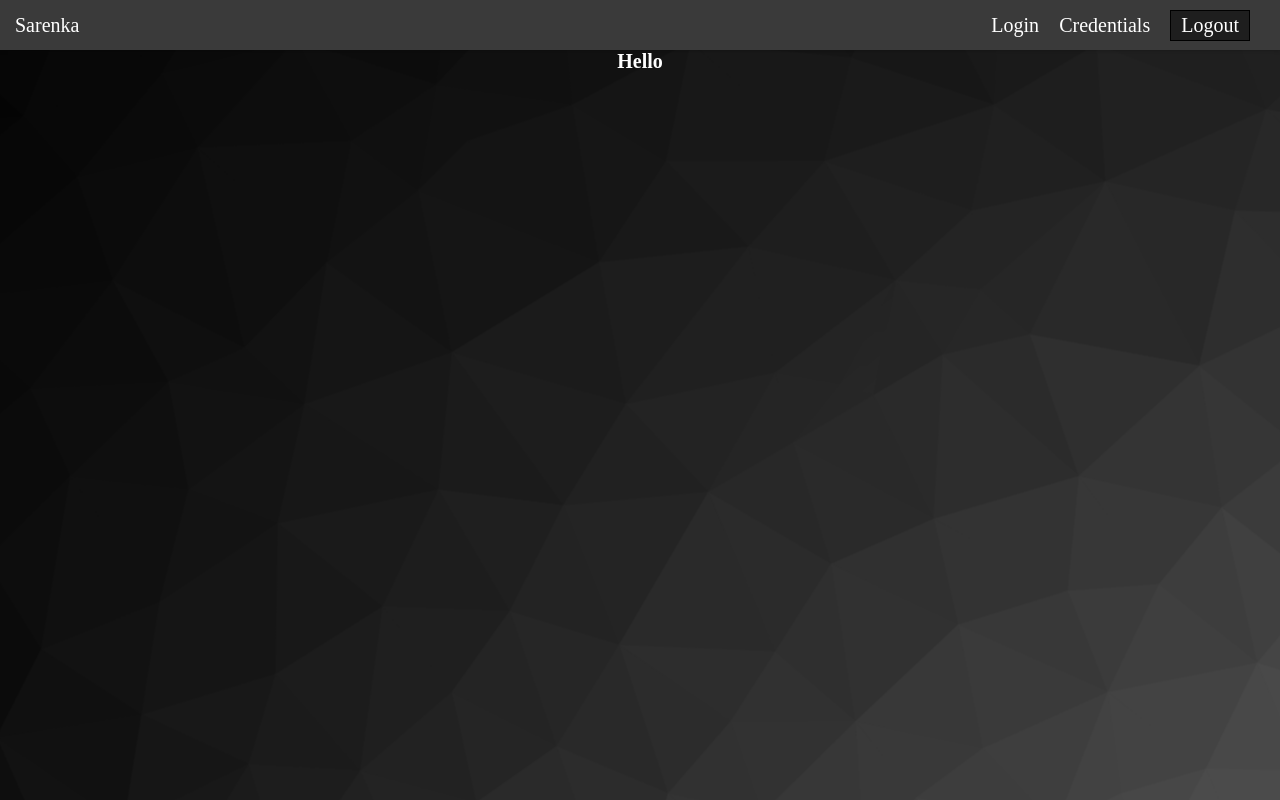
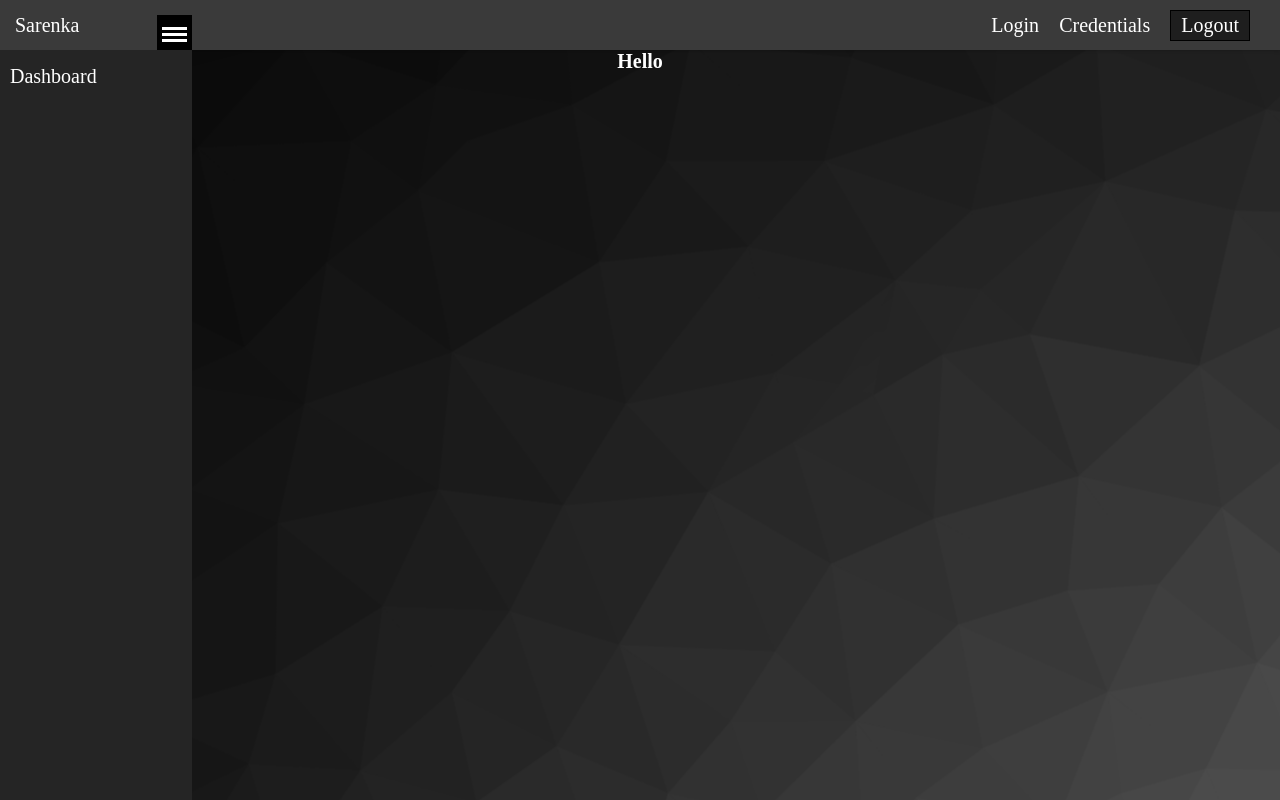
Before and after one commit to KTZgraph/sarenka-osint, a Next.js app: page / in a window 1280 px wide. Built offline with nearby package versions, Linux system fonts and the light colour scheme.

Commit message:
main-menu left

```diff
--- a/components/layout/layout.js
+++ b/components/layout/layout.js
@@ -1,11 +1,13 @@
 import { Fragment } from 'react'
 import Footer from './footer'
 import MainNavigation from './main-navigation';
+import MainMenu from './main-menu'
 
 function Layout(props){
     return(
         <Fragment>
             <MainNavigation/>
+            <MainMenu/>
             <main className='main'>{props.children}</main>
             {/* <Footer/> */}
         </Fragment>
--- /dev/null
+++ b/components/layout/main-menu.js
@@ -0,0 +1,28 @@
+import Link from "next/link";
+import classes from "./main-menu.module.css";
+
+function MainMenu() {
+  return (
+    <nav className={classes.sidebar}>
+      {/* Hamburger menu */}
+      <div className={classes.hamburgerMenu}>
+          {/* wiele klas */}
+          <div className={[classes.line, classes.line1].join(" ")}></div>
+          <div className={[classes.line, classes.line2].join(" ")}></div>
+          <div className={[classes.line, classes.line3].join(" ")}></div>
+      </div>
+
+      <ul className={classes.list}>
+        <li className={classes.item}>
+          <Link href="/">
+            <a href="#" className={classes.link}>
+              <span className={classes.text}>Dashboard</span>
+            </a>
+          </Link>
+        </li>
+      </ul>
+    </nav>
+  );
+}
+
+export default MainMenu;
--- /dev/null
+++ b/components/layout/main-menu.module.css
@@ -0,0 +1,52 @@
+.sidebar {
+  width: 15vw;
+  height: calc(100vh - var(--main-navigation-height));
+  background-color: var(--color-grey-9);
+  position: fixed;
+  font-size: 2rem;
+  /* domyslnie menu schowane */
+  /* left: -15vw; */
+  padding: 1.5rem 1rem;
+  z-index: 100; /*żeby ikona hamburgera byla widoczna*/
+  transition: left 0.2s;
+}
+
+.hamburgerMenu {
+  width: 3.5rem;
+  height: 3.5rem;
+  background-color: black;
+  /* border-bottom-right-radius: 1rem; */
+  /* domyslnie pojawia sie w lewym gornym rogu - zmiana na góre prawo*/
+  position: absolute;
+  right: 0; /* domylsnie ikona ma być widoczna */
+  top: -3.5rem;
+  /* wysrodkowanie - można obliczyc (3.5rem - 2.5rem[szerokosc linii)/2 i z tego wyniku obnliczyc padding*/
+  padding: 0.5rem;
+  box-sizing: border-box; /*bo przez padding sie powiekszyl elemnt*/
+  /* SREDNIO MI SIE TO PODOBA to transition */
+  /*delay ostatnie*/
+  /* transition: right .3s .3s;  */
+}
+
+/* linie hamburgera */
+.line {
+  width: 2.5rem;
+  height: 0.3rem;
+  background-color: white;
+  /* linie domyslnie na siebie nachodza */
+  position: absolute;
+  /*zmiana punktu rotacji z domuyślnego centru, */
+  transform-origin: left;
+  /* animacja powrotu z X do zwyklego hamburgera */
+  transition: transform 0.3s, top 0.3s 0.3s, opacity 0.2s;
+}
+
+.line1 {
+  top: 1.2rem;
+}
+.line2 {
+  top: 1.8rem;
+}
+.line3 {
+  top: 2.4rem;
+}
```
